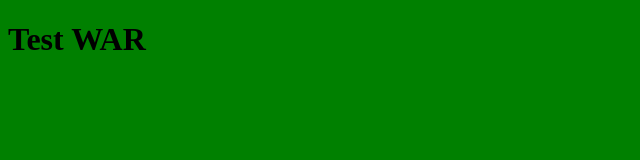
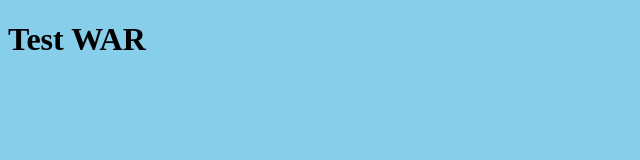
Before and after one commit to victoremmanuel/jenkinsdeploy, a plain HTML site: page testwar/WebContent/index.html in a window 1280 px wide. Shown: the whole page, without its empty margins (0-640 px from the left). Drawn offline with Linux system fonts and the light colour scheme.

Commit message:
adding the color

```diff
--- a/testwar/WebContent/index.html
+++ b/testwar/WebContent/index.html
@@ -4,7 +4,7 @@
 <meta charset="ISO-8859-1">
 <title>test war</title>
 </head>
-<body bgcolor="green">
+<body bgcolor="skyblue">
 <h1>Test WAR</h1>
 </body>
 </html>
```
